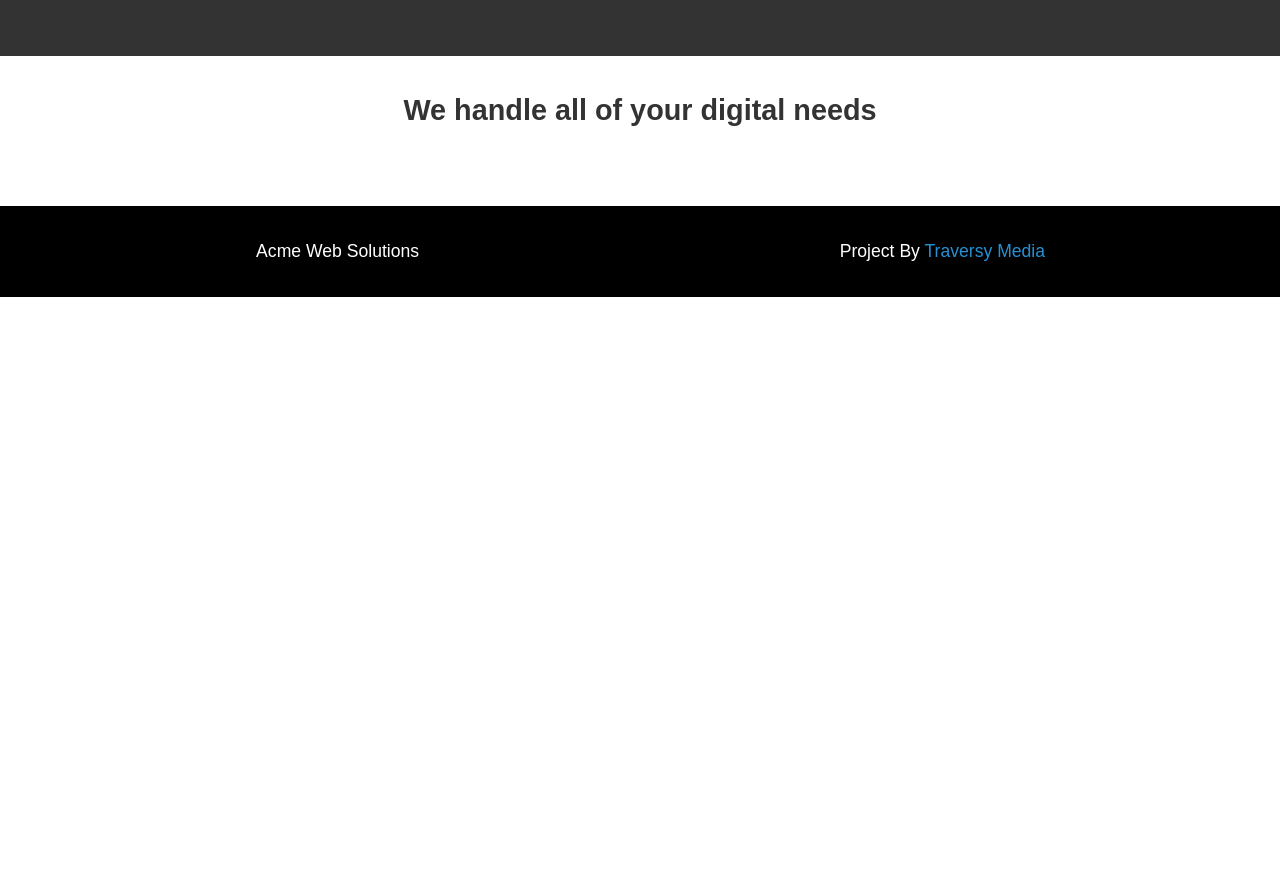
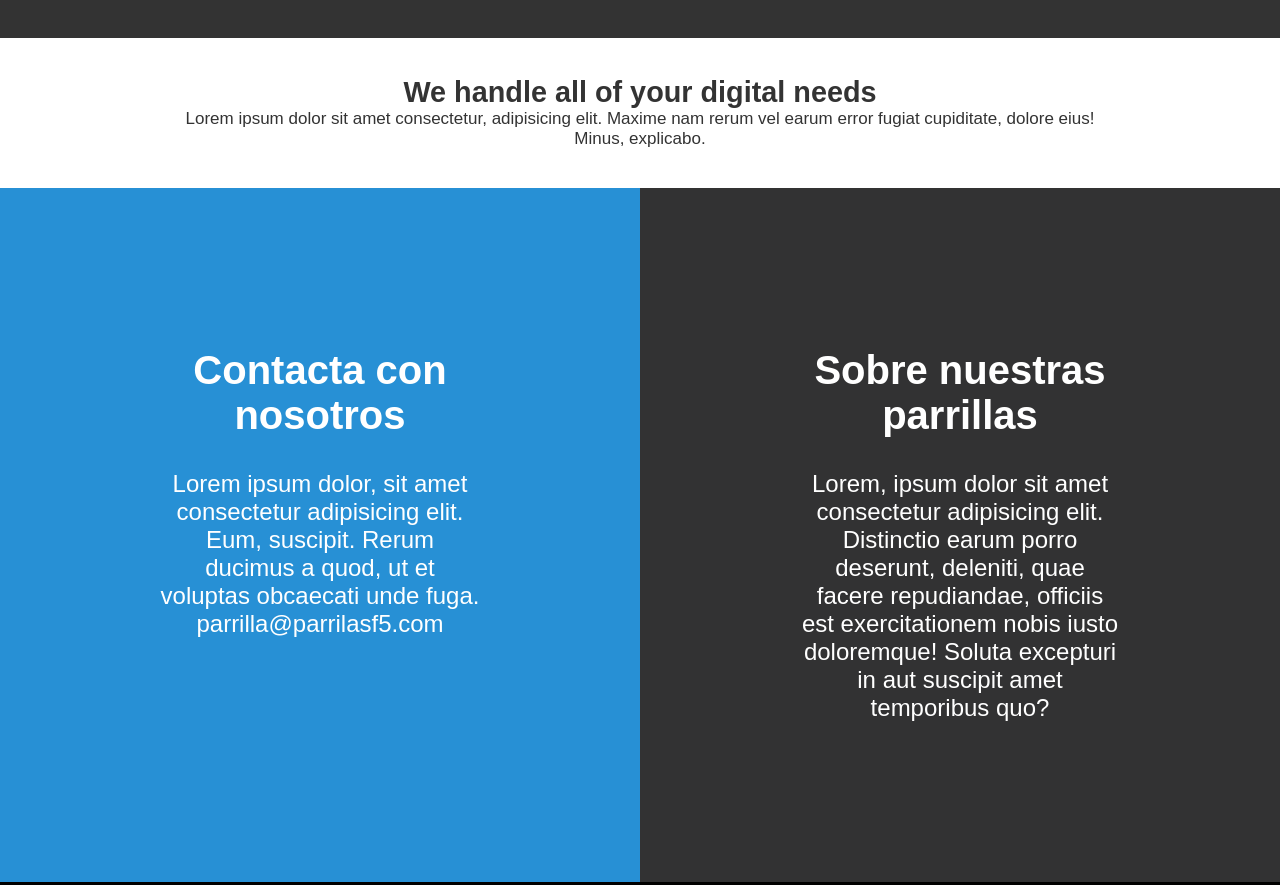
Before and after one commit to BarmanDev/Acme-Web-Clon, a plain HTML site: page index.html in a window 1280 px wide. Shown: the part 1523-2408 px from the top of the page. Before the commit the page ends 1820 px from the top, so only its background shows below. Drawn offline with Linux system fonts and the light colour scheme.

Commit message:
finish feature/about

```diff
--- a/index.html
+++ b/index.html
@@ -10,14 +10,14 @@
     <header>
         <div class="bg-img">
             <div class="welcome">
-                <h1>Welcome to Acme Web Solutions</h1>
-                <p>Lorem ipsum, dolor sit amet consectetur adipisicing elit. Adipisci eum error earum soluta voluptatum nisi laboriosam eos saepe asperiores dolorum.</p>
+                <h1>Bienvendios a Parrillas F5</h1>
+                <p class="text-header">Lorem ipsum, dolor sit amet consectetur adipisicing elit. Adipisci eum error earum soluta voluptatum nisi laboriosam eos saepe asperiores dolorum.</p>
                 <button class="btn-readMore">ReadMore</button>
             </div>
         </div>
     </header>
     <section class="web-application">
-        <h2 class="web-aplication-h2">Web & Application Development</h2>
+        <h2 class="web-aplication-h2">WEB DE PARRILLAS PARA DEVELOPERS</h2>
     <div class="aplication">
         <div class="aplication-text aplication-text-left">
             <p>Lorem ipsum dolor sit amet consectetur adipisicing elit. Saepe sint eligendi possimus? Unde officiis magnam laborum ipsa distinctio odio, vero dolores</p>
@@ -27,32 +27,6 @@
         </div>
     </div>
     </section>
-
-
-
-
-
-
-
-
-
-
-
-
-
-
-
-
-
-
-
-
-
-    <section class="about">
-
-    </section>
-
-
     <section class="cards">
 
         <div class="card">
@@ -70,18 +44,29 @@
             <h3>Parrillas selectas</h3>
             <p>Lorem ipsum dolor sit amet consectetur adipisicing elit. Nostrum culpa neque quo eum et quasi velit voluptatum cum maiores exercitationem.</p>
         </div>
-
-
-
     </section>
-
-
     <section class="texto">
         <div class="content-wrap">
             <h2> We handle all of your digital needs</h2>
             <p>Lorem ipsum dolor sit amet consectetur, adipisicing elit. Maxime nam rerum vel earum error fugiat cupiditate, dolore eius! Minus, explicabo.</p>
         </div>
     </section>
+    <section class="contact-about">
+        <div class="contact-container">
+            <div class="contact">
+                <h2>Contacta con nosotros</h2>
+                <p>Lorem ipsum dolor, sit amet consectetur adipisicing elit. Eum, suscipit. Rerum ducimus a quod, ut et voluptas obcaecati unde fuga.</p>
+                <p>parrilla@parrilasf5.com</p>
+            </div>
+        </div>
+        <div class="about-container">
+            <div class="about">
+                <h2>Sobre nuestras parrillas</h2>
+                <p>Lorem, ipsum dolor sit amet consectetur adipisicing elit. Distinctio earum porro deserunt, deleniti, quae facere repudiandae, officiis est exercitationem nobis iusto doloremque! Soluta excepturi in aut suscipit amet temporibus quo?</p>
+            </div>
+        </div>
+    </section>
+
 
     <section class="footer" class=".content-wrap">
         <div>
--- a/style.css
+++ b/style.css
@@ -1,5 +1,7 @@
 *{
     font-family: Arial, Helvetica, sans-serif;
+    margin: 0;
+
 }
 
 .card {
@@ -77,26 +79,18 @@ p  {
     grid-template-columns: 1fr repeat(2, minmax(auto, 25em)) 1fr;
 }
 
-* {
-        margin: 0;
-        padding: 0;
-        font-family: Arial, Helvetica, sans-serif;
- }
-
 .bg-img{
-    background-image: url(./img/code.png);
+    background-image: url(./img/header-bbq.png);
     background-size: cover;
     width: 100%;
-    height: 30rem;
+    height: 40rem;
     display: flex;
     justify-content: center;
     background-color: rgba(0, 0, 0, 0.116);
 
 }
-.welcome h1, p{
+.welcome h1{
     color: #ffffff;
-
-
 }
 
 .welcome h1{
@@ -133,18 +127,16 @@ p  {
 .welcome button:hover{
     color:#000000;
     background-color: #ffffff;
-
 }
 
 
 .aplication-text-left{
-    margin-left: 30rem;
+    margin-left: 20rem;
     padding-right: 2rem;
-
 }
 
 .aplication-text-right{
-    margin-right: 30rem;
+    margin-right: 20rem;
 }
 
 .aplication-text p{
@@ -158,7 +150,7 @@ p  {
 .aplication{
     display: flex;
     justify-content:flex-start;
-    margin-bottom: 1rem;
+    margin-bottom: 3rem;
 
 }
 
@@ -167,3 +159,42 @@ p  {
     justify-content: center;
     padding: 3rem 0;
 }
+
+.text-header{
+    color:#ffffff;
+}
+
+
+.contact-about {
+    display: flex;
+    justify-content: center;
+}
+
+.contact-container, .about-container {
+    width: 50%;
+    display: flex;
+}
+
+.contact {
+    color:white;
+    background-color: #2790d5;
+    padding: 10rem;
+    text-align: center;
+}
+
+.about {
+    color:white;
+    background-color: #323233;
+    padding: 10rem;
+    text-align: center;
+}
+
+
+.contact h2, .about h2{
+    margin-bottom: 2rem;
+    font-size: 2.5rem;
+}
+
+.contact p, .about p{
+    font-size: 1.5rem;
+}
```
Also changed, not shown: 1 other file.
